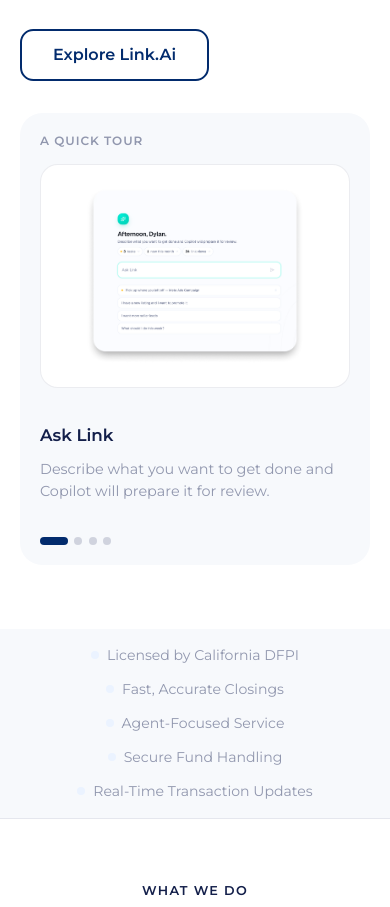
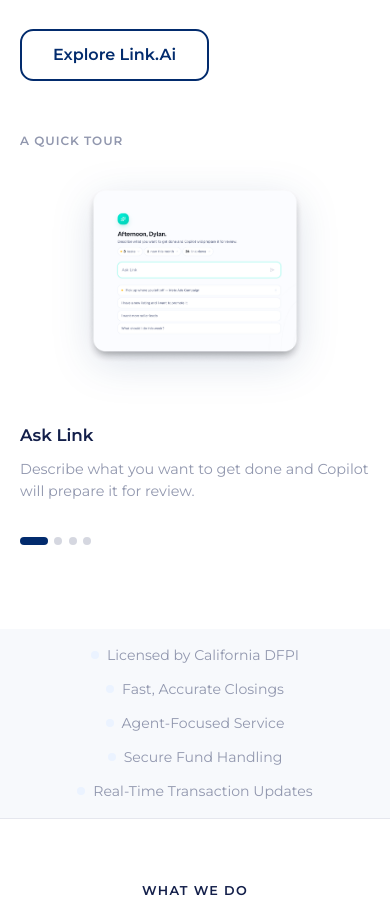
Before and after one commit to bythumb/linked_escrow, a plain HTML site: page index.html in a window 390 px wide. Shown: the part 3558-4465 px from the top of the page. Drawn offline with Linux system fonts and the light colour scheme.

Commit message:
Drop the card chrome around the Link.Ai product tour
Removes the grey outer panel and white inner card so the product
screenshots sit directly on the section's white background, with a
soft drop-shadow on the image itself instead of a bordered box.

```diff
--- a/custom.css
+++ b/custom.css
@@ -1048,9 +1048,7 @@ main { flex: 1; }
 }
 
 .le-techtour {
-  background: var(--neutral-100);
-  border-radius: 1.39rem;
-  padding: 1.75rem;
+  padding: 1.75rem 0;
 }
 
 .le-techtour__label {
@@ -1065,11 +1063,7 @@ main { flex: 1; }
 
 .ltour-media {
   display: grid;
-  background: white;
-  border: 1px solid var(--neutral-200);
-  border-radius: 1.11rem;
   min-height: 19rem;
-  padding: 1.5rem;
   margin-bottom: 1.25rem;
 }
 .ltour-media > * { grid-area: 1 / 1; }
@@ -1089,7 +1083,12 @@ main { flex: 1; }
   visibility: visible;
   transition: opacity .5s ease, transform .5s ease, visibility 0s;
 }
-.ltour-shot img { width: 100%; max-height: 16rem; object-fit: contain; border-radius: 0.6rem; }
+.ltour-shot img {
+  width: 100%;
+  max-height: 16rem;
+  object-fit: contain;
+  filter: drop-shadow(0 10px 20px rgba(2,43,109,0.14));
+}
 
 .ltour-copy {
   display: grid;
@@ -1553,8 +1552,8 @@ main { flex: 1; }
   /* Hide feature visual cards on mobile (duplicates checklist) */
   .le-feature-visual { display: none; }
 
-  .le-techtour { padding: 1.25rem; }
-  .ltour-media { min-height: 14rem; padding: 1rem; }
+  .le-techtour { padding: 1.25rem 0; }
+  .ltour-media { min-height: 14rem; }
   .ltour-shot img { max-height: 11rem; }
 
   /* Unify button alignment: always centered on mobile */
```
